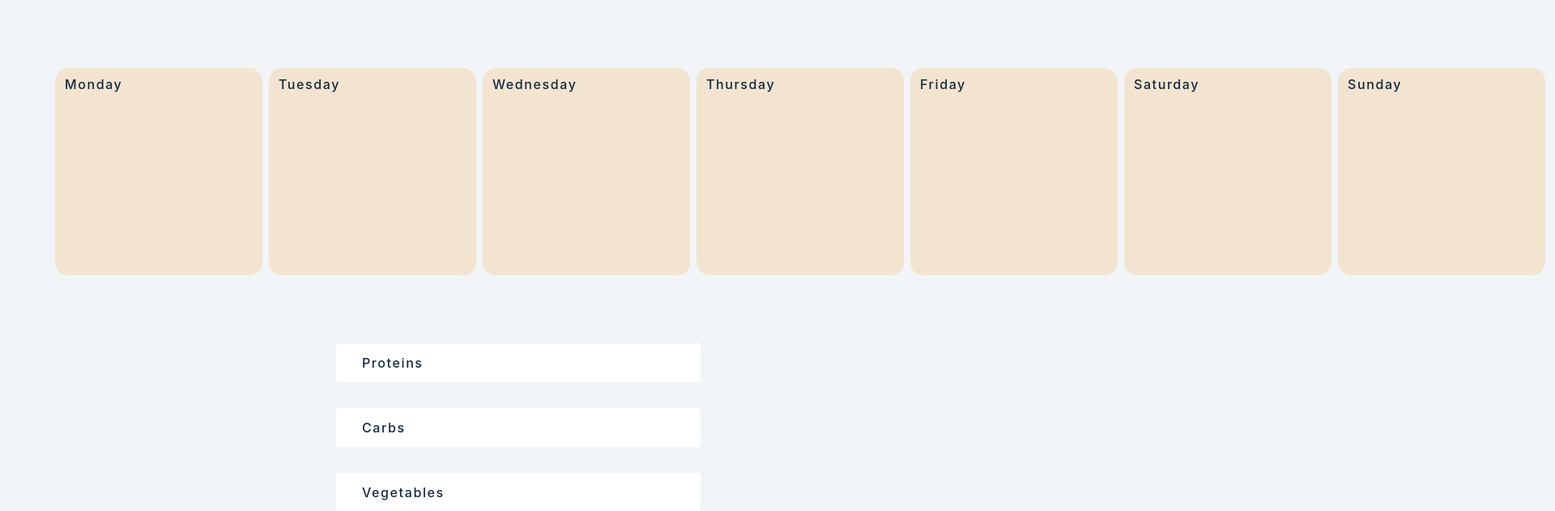
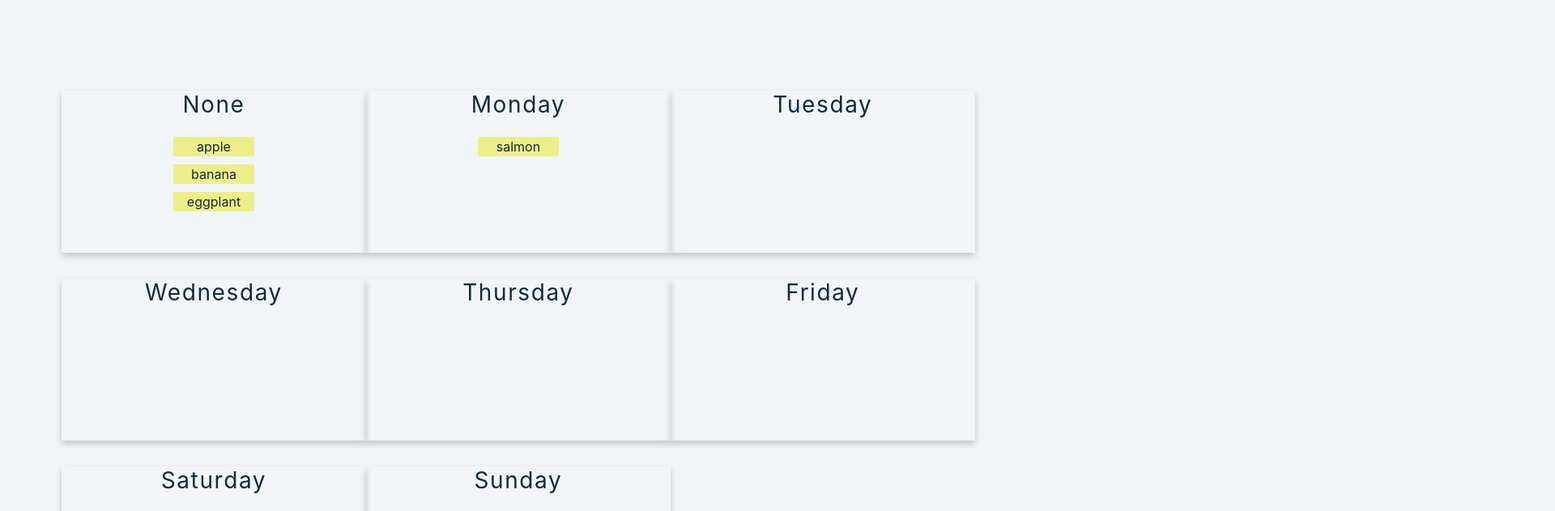
Before and after one commit to psorokva/react-meal-planner, a React (Create React App) app: page / in a window 1280 px wide. Shown: the top 631 px of the page at 81% size, 1920 px wide, since content can reach past the window. Built offline with nearby package versions, Linux system fonts and the light colour scheme.

Commit message:
Added drag and drop functionality to Calendar section (in progress)

```diff
--- a/src/App.js
+++ b/src/App.js
@@ -19,11 +19,14 @@ function App() {
 
   return (
     <div>
-      <section className="calendar-grid">
+      <section className="container">
+        <Calendar />
+      </section>
+      {/* <section className="calendar-grid">
         {weekdays.map((weekday) => {
           return <Calendar title={weekday} />;
         })}
-      </section>
+      </section>*/}
       <section className="container">
         <ProductLibrary />
       </section>
--- a/src/components/Calendar.js
+++ b/src/components/Calendar.js
@@ -1,13 +1,161 @@
-import React, { useState } from "react";
-import Ingredient from "./Ingredient";
+import React, { Component } from "react";
+import "../styles/Calendar.css";
 
-function Calendar(props) {
-  return (
-    <div className="calendar">
-      <h4>{props.title}</h4>
-      <section className="section">{props.menu}</section>
-    </div>
-  );
+export default class Calendar extends Component {
+  state = {
+    ingredients: [
+      {
+        id: 1,
+        title: "apple",
+        group: "fruits",
+        type: "none",
+      },
+      {
+        id: 2,
+        title: "banana",
+        group: "fruits",
+        type: "none",
+      },
+      {
+        id: 3,
+        title: "eggplant",
+        group: "vegetables",
+        type: "none",
+      },
+      {
+        id: 4,
+        title: "salmon",
+        group: "protein",
+        type: "mon",
+      },
+    ],
+  };
+
+  onDragStart = (event, title) => {
+    console.log("dragstart on div: ", title);
+    event.dataTransfer.setData("title", title);
+  };
+  onDragOver = (event) => {
+    event.preventDefault();
+  };
+
+  onDrop = (event, cat) => {
+    let title = event.dataTransfer.getData("title");
+
+    let ingredients = this.state.ingredients.filter((ingredient) => {
+      if (ingredient.title === title) {
+        ingredient.type = cat;
+      }
+      return ingredient;
+    });
+
+    this.setState({
+      ...this.state,
+      ingredients,
+    });
+  };
+
+  render() {
+    var days = {
+      none: [],
+      mon: [],
+      tue: [],
+      wed: [],
+      thu: [],
+      fri: [],
+      sat: [],
+      sun: [],
+    };
+    this.state.ingredients.forEach((ingredient) => {
+      days[ingredient.type].push(
+        <div
+          key={ingredient.id}
+          onDragStart={(event) => this.onDragStart(event, ingredient.title)}
+          draggable
+          className="draggable"
+        >
+          {ingredient.title}
+        </div>
+      );
+    });
+    return (
+      <>
+        <div className="drag-container">
+          <div
+            className="droppable"
+            onDragOver={(event) => this.onDragOver(event)}
+            onDrop={(event) => this.onDrop(event, "none")}
+          >
+            <span className="day-header">None</span>
+            {days.none}
+          </div>
+          <div
+            className="droppable"
+            onDragOver={(event) => this.onDragOver(event)}
+            onDrop={(event) => this.onDrop(event, "mon")}
+          >
+            <span className="day-header">Monday</span>
+            {days.mon}
+          </div>
+          <div
+            className="droppable"
+            onDragOver={(event) => this.onDragOver(event)}
+            onDrop={(event) => this.onDrop(event, "tue")}
+          >
+            <span className="day-header">Tuesday</span>
+            {days.tue}
+          </div>
+          <div
+            className="droppable"
+            onDragOver={(event) => this.onDragOver(event)}
+            onDrop={(event) => this.onDrop(event, "wed")}
+          >
+            <span className="day-header">Wednesday</span>
+            {days.wed}
+          </div>
+          <div
+            className="droppable"
+            onDragOver={(event) => this.onDragOver(event)}
+            onDrop={(event) => this.onDrop(event, "thu")}
+          >
+            <span className="day-header">Thursday</span>
+            {days.thu}
+          </div>
+          <div
+            className="droppable"
+            onDragOver={(event) => this.onDragOver(event)}
+            onDrop={(event) => this.onDrop(event, "fri")}
+          >
+            <span className="day-header">Friday</span>
+            {days.fri}
+          </div>
+          <div
+            className="droppable"
+            onDragOver={(event) => this.onDragOver(event)}
+            onDrop={(event) => this.onDrop(event, "sat")}
+          >
+            <span className="day-header">Saturday</span>
+            {days.sat}
+          </div>
+          <div
+            className="droppable"
+            onDragOver={(event) => this.onDragOver(event)}
+            onDrop={(event) => this.onDrop(event, "sun")}
+          >
+            <span className="day-header">Sunday</span>
+            {days.sun}
+          </div>
+        </div>
+      </>
+    );
+  }
 }
 
-export default Calendar;
+// function Calendar(props) {
+//   return (
+//     <div className="calendar">
+//       <h4>{props.title}</h4>
+//       <section className="section">{props.menu}</section>
+//     </div>
+//   );
+// }
--- /dev/null
+++ b/src/styles/Calendar.css
@@ -0,0 +1,36 @@
+.drag-container {
+  text-align: center;
+}
+
+.droppable {
+  margin-top: 2rem;
+  float: left;
+  width: 33.33%;
+  min-height: 200px;
+  box-shadow: 0 4px 8px 0 rgba(0, 0, 0, 0.2);
+}
+
+.drag-container:after {
+  content: "";
+  display: table;
+  clear: both;
+}
+
+.draggable {
+  font-size: 1rem;
+  width: 100px;
+  height: auto;
+  background-color: rgb(238, 238, 136);
+  margin: 10px auto;
+}
+
+.day-header {
+  display: inline-block;
+  font-size: 1.75rem;
+  text-align: center;
+  margin-bottom: 4rem;
+  letter-spacing: var(--spacing);
+  text-transform: capitalize;
+  line-height: 1.25;
+  margin-bottom: 0.75rem;
+}
```
